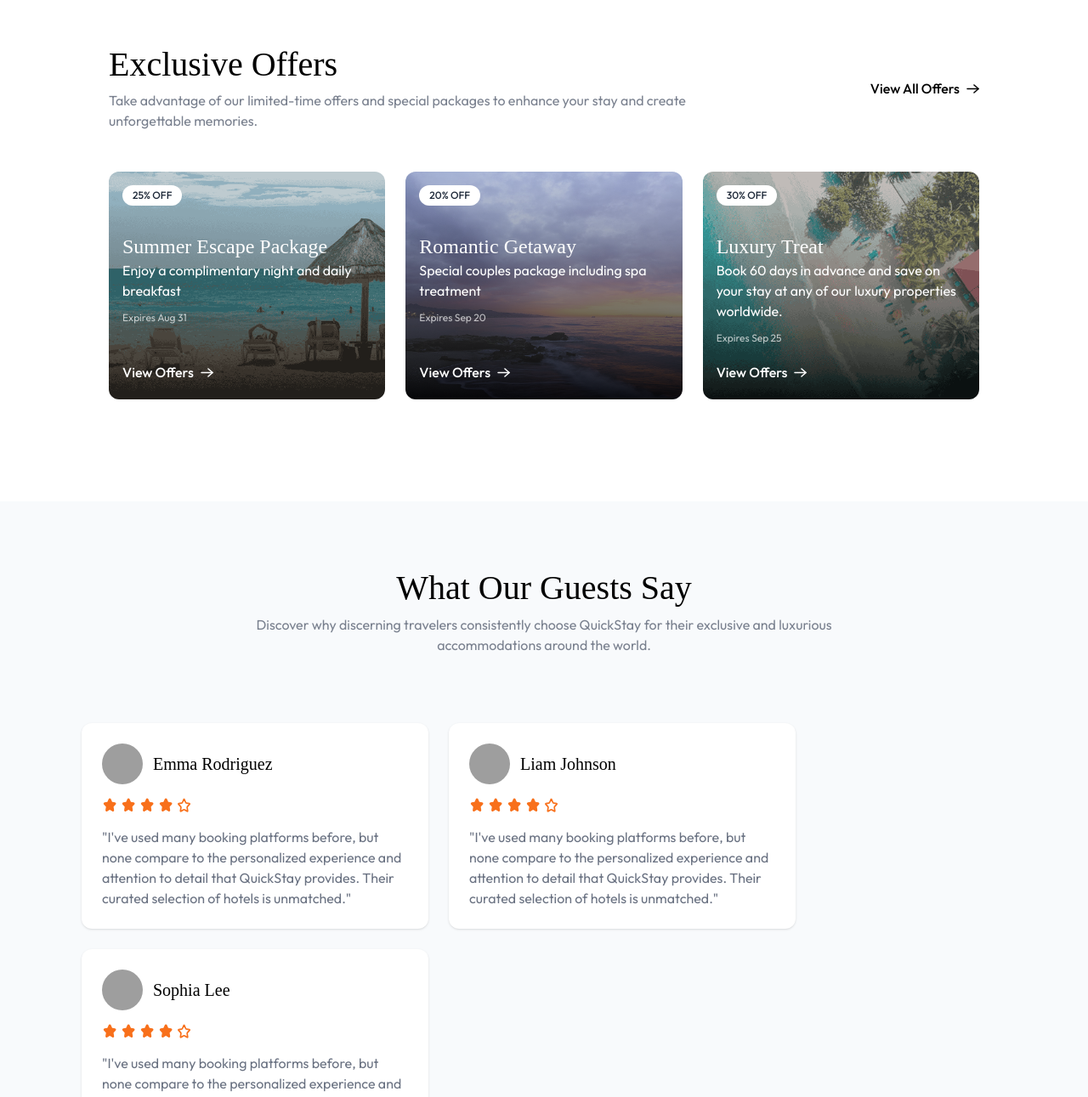
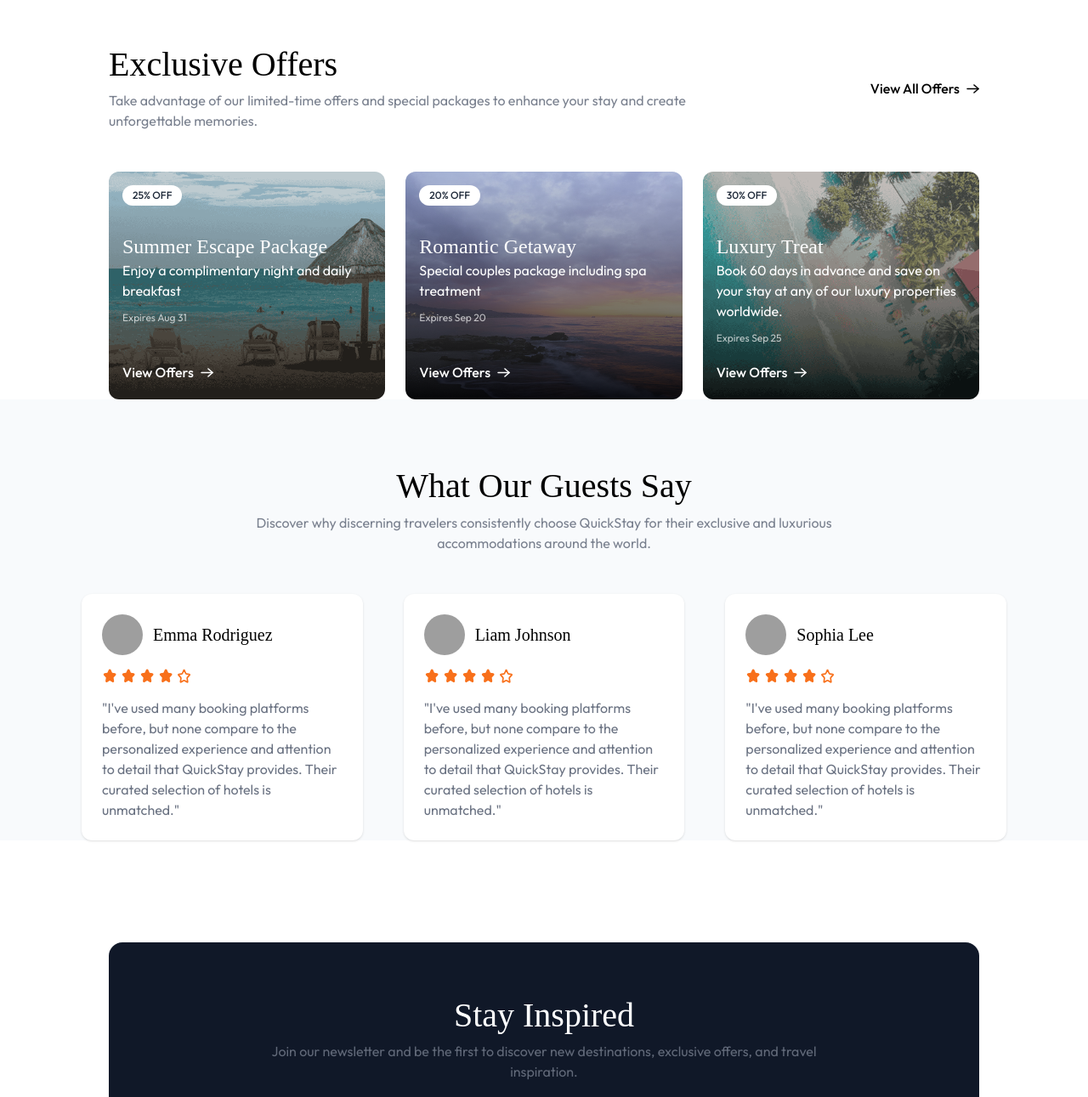
Before and after one commit to sarim-alis/stay-villas, a React (Vite) app in the folder client/: page / in a window 1280 px wide. Shown: the part 826-2117 px from the top of the page at 85% size. Built offline with nearby package versions, Linux system fonts and the light colour scheme; no server answers; grey boxes are pictures that could not be loaded; a web font is replaced by a local one.

Commit message:
feat: testimonial

```diff
--- a/client/src/assets/assets.js
+++ b/client/src/assets/assets.js
@@ -90,7 +90,7 @@ export const exclusiveOffers = [
 
 // Testimonials Dummy Data
 export const testimonials = [
-    { id: 1, name: "Emma Rodriguez", address: "Barcelona, Spain", image: "https://images.unsplash.com/photo-1633332755192-727a05c4013d?q=80&w=200", rating: 5, review: "I've used many booking platforms before, but none compare to the personalized experience and attention to detail that QuickStay provides. Their curated selection of hotels is unmatched." },
+    { id: 1, name: "Emma Rodriguez", address: "Barcelona, Spain", image: "https://images.unsplash.com/photo-1633332755192-727a05c4013d?q=80&w=200", rating: 5, review: "I've used many booking platforms before, but none compare to the personalized experience and attention to detail that Stay Villa provides. Their curated selection of hotels is unmatched." },
     { id: 2, name: "Liam Johnson", address: "New York, USA", image: "https://images.unsplash.com/photo-1535713875002-d1d0cf377fde?q=80&w=200", rating: 4, review: "QuickStay exceeded my expectations. The booking process was seamless, and the hotels were absolutely top-notch. Highly recommended!" },
     { id: 3, name: "Sophia Lee", address: "Seoul, South Korea", image: "https://images.unsplash.com/photo-1701615004837-40d8573b6652?q=80&w=200", rating: 5, review: "Amazing service! I always find the best luxury accommodations through QuickStay. Their recommendations never disappoint!" }
 ];
--- a/client/src/components/ExclusiveOffers.jsx
+++ b/client/src/components/ExclusiveOffers.jsx
@@ -5,7 +5,7 @@ import { exclusiveOffers } from '../assets/assets'
 
 const ExclusiveOffers = () => {
     return (
-        <div className='flex flex-col items-center px-6 md:px-16 lg:px-24 xl:px-32 pt-20 pb-30'>
+        <div className='flex flex-col items-center px-6 md:px-16 lg:px-24 xl:px-32 pt-20'>
             <div className='flex flex-col md:flex-row items-center justify-between w-full '>
                 <Title align='left' title="Exclusive Offers" subTitle="Take advantage of our limited-time offers and special packages to enhance your stay and create unforgettable memories." />
                 <button className='group flex items-center gap-2 font-medium cursor-pointer max-md:mt-12'>
--- a/client/src/components/Testimonial .jsx
+++ b/client/src/components/Testimonial .jsx
@@ -5,9 +5,9 @@ import StarRating from './StarRating';
 
 const Testimonial = () => {
     return (
-        <div className='flex flex-col items-center px-6 md:px-16 lg:px-24 bg-slate-50 pt-20 pb-30'>
+        <div className='flex flex-col items-center px-6 md:px-16 lg:px-24 bg-slate-50 pt-20'>
             <Title title="What Our Guests Say" subTitle="Discover why discerning travelers consistently choose QuickStay for their exclusive and luxurious accommodations around the world." />
-            <div className='flex flex-wrap items-center gap-6 mt-20'>
+            <div className='grid grid-cols-1 md:grid-cols-2 lg:grid-cols-3 gap-12 mt-12'>
                 {testimonials.map((testimonial) => (
                     <div key={testimonial.id} className='bg-white p-6 rounded-xl shadow'>
                         <div className='flex items-center gap-3'>
```
